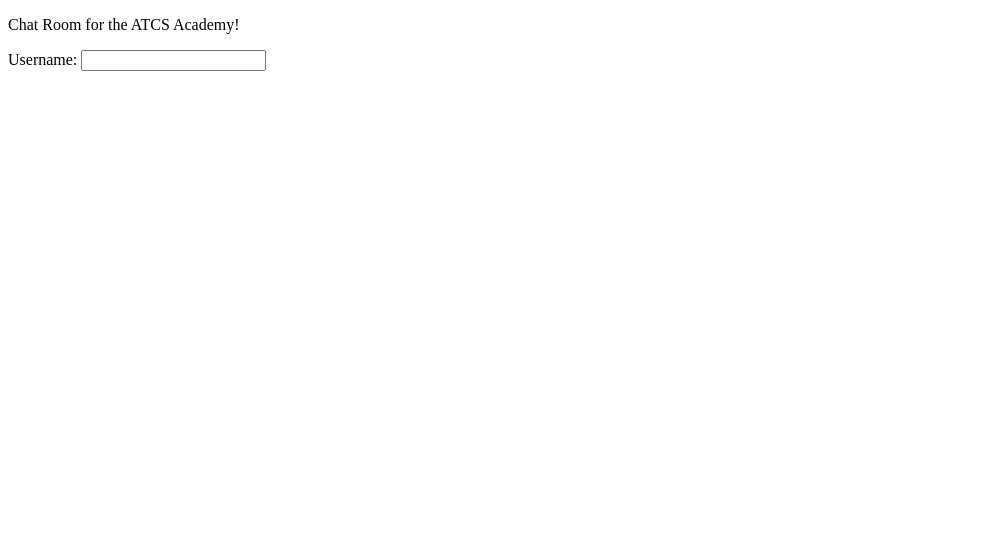
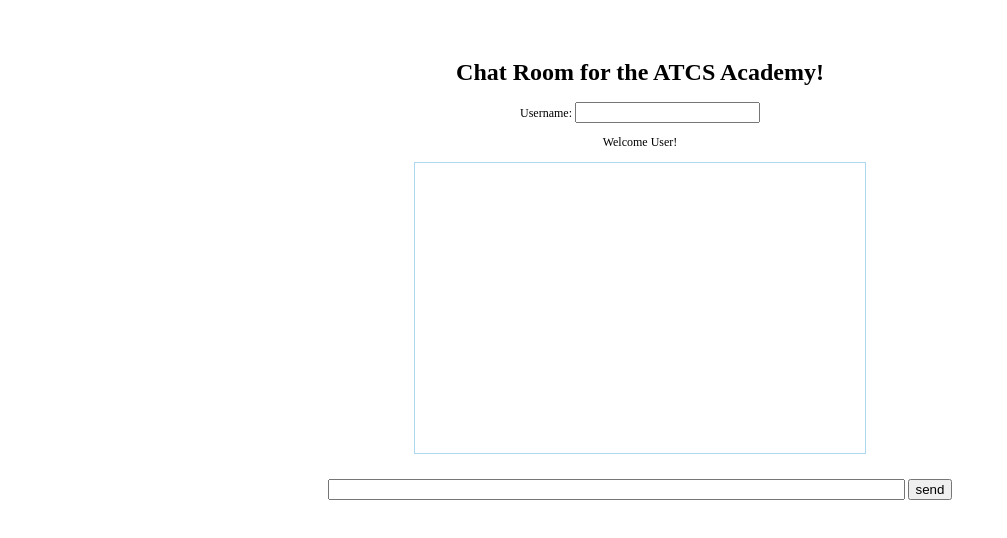
Before and after one commit to gabash23/HBV-Telecommies, a plain HTML site: page filler.html in a window 1280 px wide. Shown: the whole page, without its empty margins (0-1007 px from the left). Drawn offline with Linux system fonts and the light colour scheme.

Commit message:
pushNewCSSPadding

```diff
--- a/filler.html
+++ b/filler.html
@@ -1,18 +1,27 @@
 <!DOCTYPE html>
 <html>
     <head>
+        <link rel="stylesheet" type="text/css" href="style.css">
         <!--This script below allows the file to refer to jquery-->
         <script scr="http://ajax.googleapis.com
         /ajax/libs/jquery/3.4.1/jquery.min.js"></script>
     </head>
     <body>
-        <!--Test push from Tal-->
-        <p>Chat Room for the ATCS Academy!</p>
-        <form class='username'>
-           <form class='entry'>
-              Username: <input type='text'
-              id='cipher-input'
-              name='input'><br>
+        <header>
+            <h1>Chat Room for the ATCS Academy!</h1>
+            <form class='username'>
+                <form class='entry'>
+                   Username: <input type='text' id='username' name='input'><br>
+                <p id='username1'>Welcome User!</p>
+
+                <div id='chatbox'></div>
+
+            <form name='message' action=''>
+                <input name='usermsg' type='text' id='usermsg' size='69'>
+                <input name='submitmsg' type='submit' id='submitmsg' value='send'>
+            </form>
+
+        </header>
     <script src='popup.js'></script>
     </body>
 </html>
--- a/popup.js
+++ b/popup.js
@@ -0,0 +1,14 @@
+function username (){
+    let newName = document.getElementById('username').value;
+    document.getElementById('username1').innerHTML='Welcome ' + newName + '!';
+}
+
+let msgList = []
+
+function sendMessage (){
+
+}
+
+
+document.getElementById('username').addEventListener("input", username)
+document.getElementById('submitmsg').addEventListener('click', sendMessage)
--- a/style.css
+++ b/style.css
@@ -0,0 +1,18 @@
+body {
+    font: 12px comicsans;
+    color: #000;
+    text-align: center;
+    padding: 35px;
+}
+
+#chatbox {
+    text-align:left;
+    margin:0 auto;
+    margin-bottom:25px;
+    padding:10px;
+    background:#fff;
+    height:270px;
+    width:430px;
+    border:1px solid #ACD8F0;
+    overflow:auto;
+}
```
